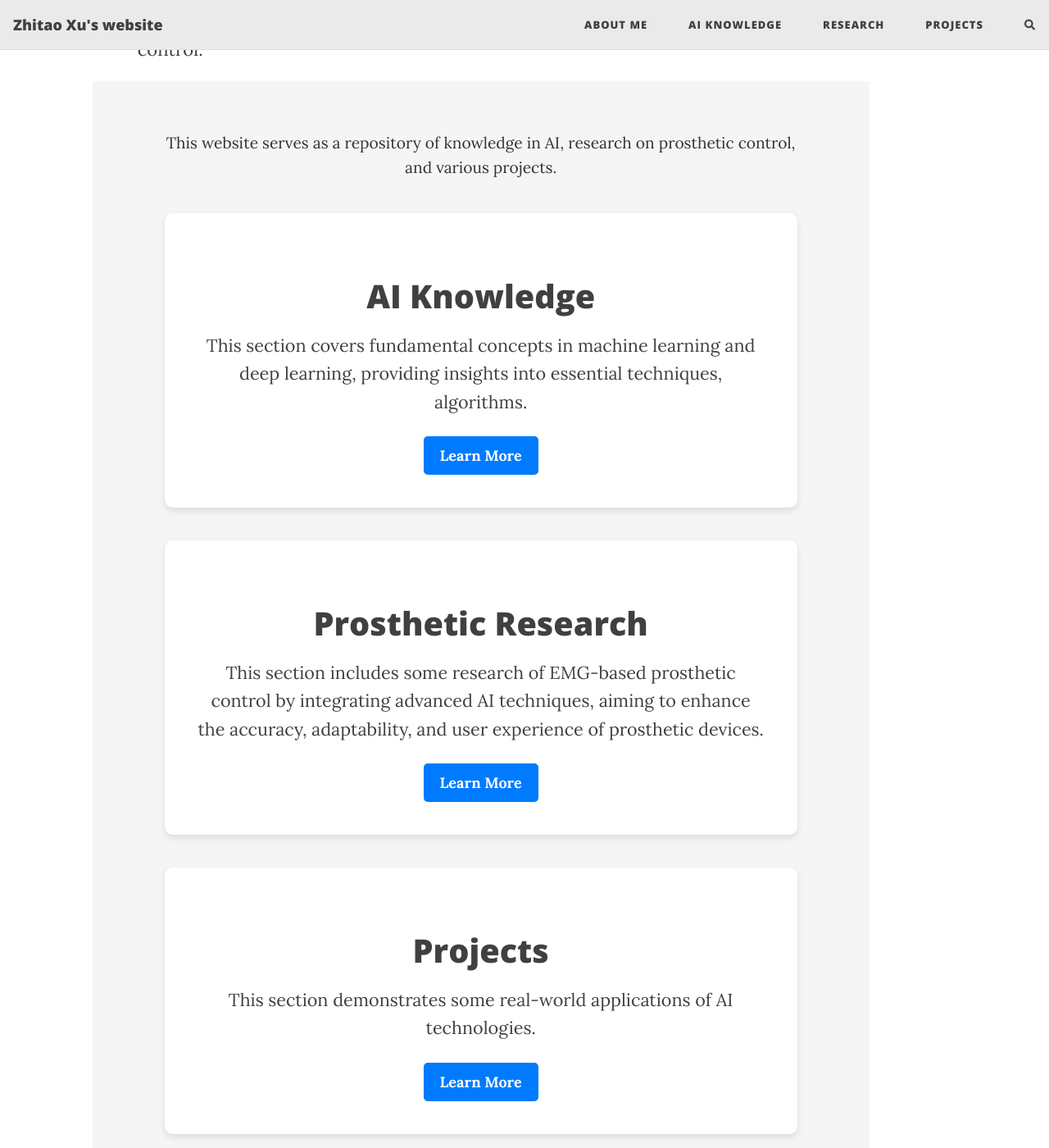
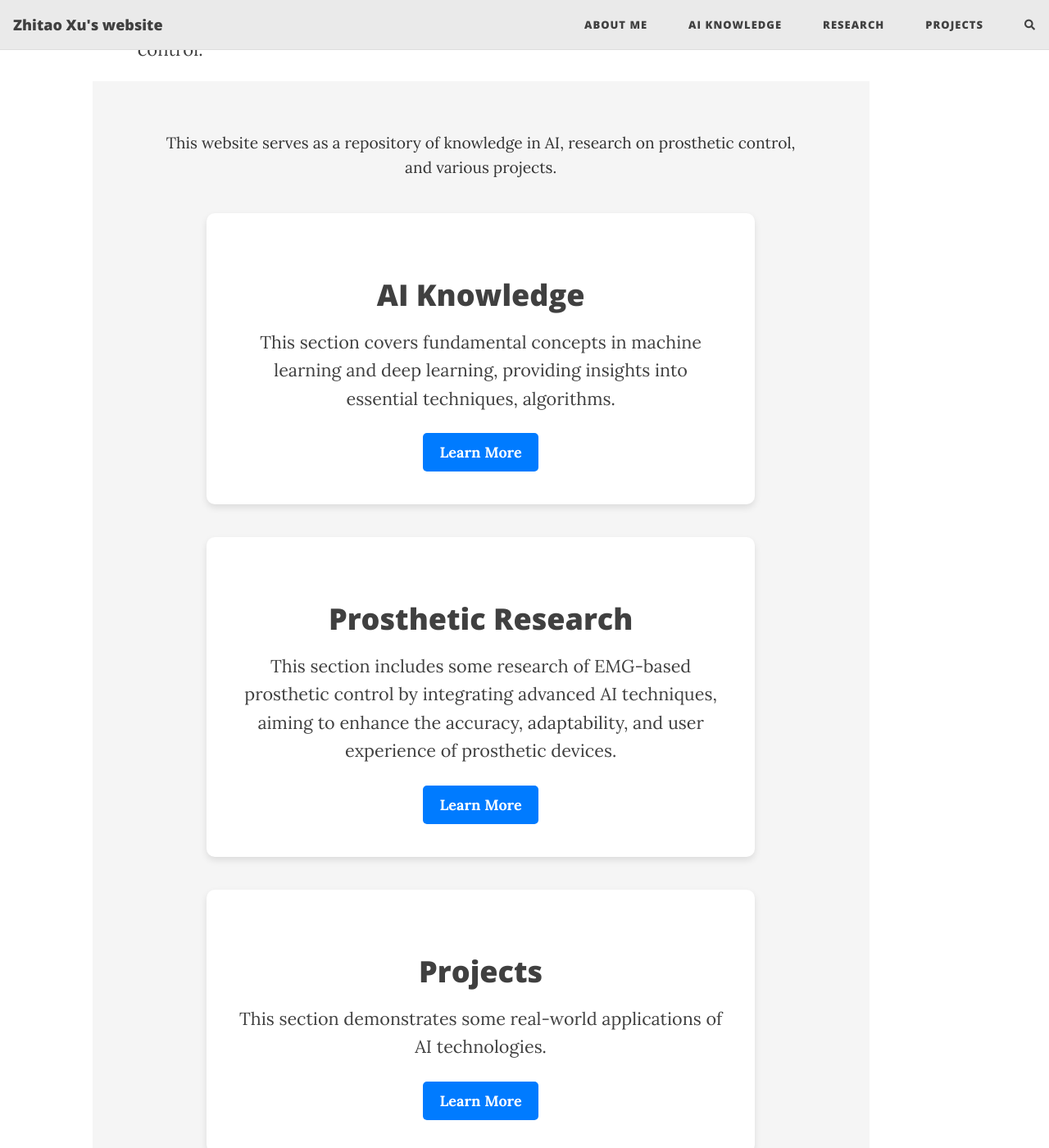
Before and after one commit to HerrXu01/herrxu01.github.io, a Jekyll site: the page built from index.html, in a window 1280 px wide and 1400 px high, scrolled down 1300 px. Shown: the whole window at 82% size. Built offline with Jekyll 4.4.1, drawn with Linux system fonts in a browser that asks for light colours; the list of posts is cut into pages by our own code; comment, search, counter and statistics services are not loaded.

Commit message:
adjust summary width

```diff
--- a/assets/css/beautifuljekyll.css
+++ b/assets/css/beautifuljekyll.css
@@ -1257,11 +1257,11 @@ footer .social-network-links a::before {
   display: flex;
   flex-direction: column;
   align-items: center;
-  padding: 50px 80px; /* 进一步扩大左右内边距 */
+  padding: 50px 80px; /* 保持适度的左右内边距 */
   background-color: #f5f5f5;
-  max-width: 2000px; /* 扩展到 2000px，更宽的最大宽度 */
+  max-width: 2000px; /* 依然保持宽度扩展 */
   width: 100%;
-  margin: 0 auto; /* 保持居中 */
+  margin: 0 auto; /* 居中显示 */
 }
 
 /* Summary Card */
@@ -1269,16 +1269,16 @@ footer .social-network-links a::before {
   background: white;
   border-radius: 10px;
   box-shadow: 0 4px 8px rgba(0, 0, 0, 0.1);
-  max-width: 1800px; /* 将卡片最大宽度增加到 1800px */
-  width: 98%; /* 卡片几乎占满父容器 */
-  margin: 20px;
-  padding: 40px; /* 适当增加内边距，保持卡片内容的舒适度 */
+  max-width: 1400px; /* 适当缩小卡片的最大宽度 */
+  width: 85%; /* 控制卡片宽度，避免过宽 */
+  margin: 20px auto; /* 确保卡片在父容器内居中 */
+  padding: 40px; /* 适度内边距 */
   text-align: center;
 }
 
 /* 卡片标题 */
 .summary-card h2 {
-  font-size: 2.2em; /* 略微放大标题字体，适应更宽的卡片 */
+  font-size: 2em; /* 调整标题字体大小 */
   margin-bottom: 20px;
 }
 
@@ -1324,9 +1324,9 @@ footer .social-network-links a::before {
 /* Intro Text */
 .intro-text {
   text-align: left;
-  max-width: 1800px; /* 与 .summary-card 的 max-width 同步 */
+  max-width: 1400px; /* 同步 intro-text 宽度，使其与卡片一致 */
   margin: 0 auto;
-  padding: 0 40px; /* 进一步增加内边距 */
+  padding: 0 40px;
   font-size: 22px;
   line-height: 1.6;
 }
```
